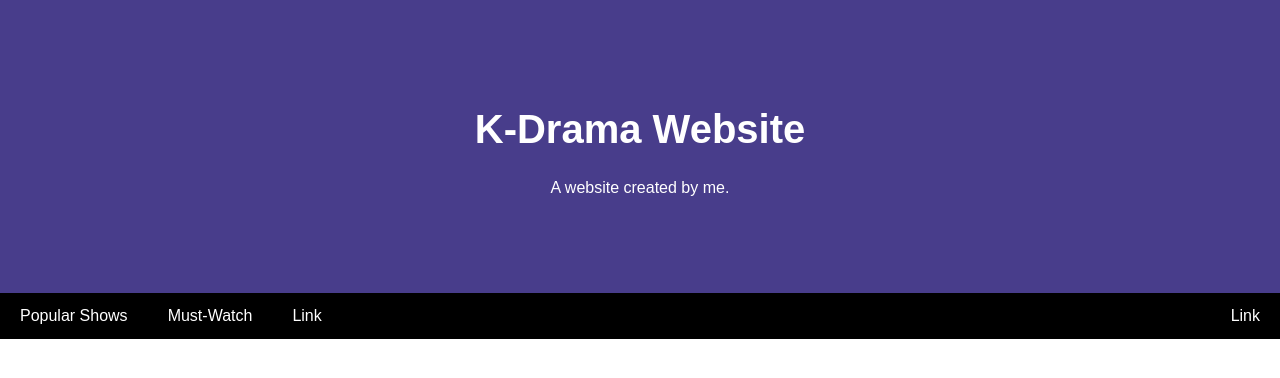
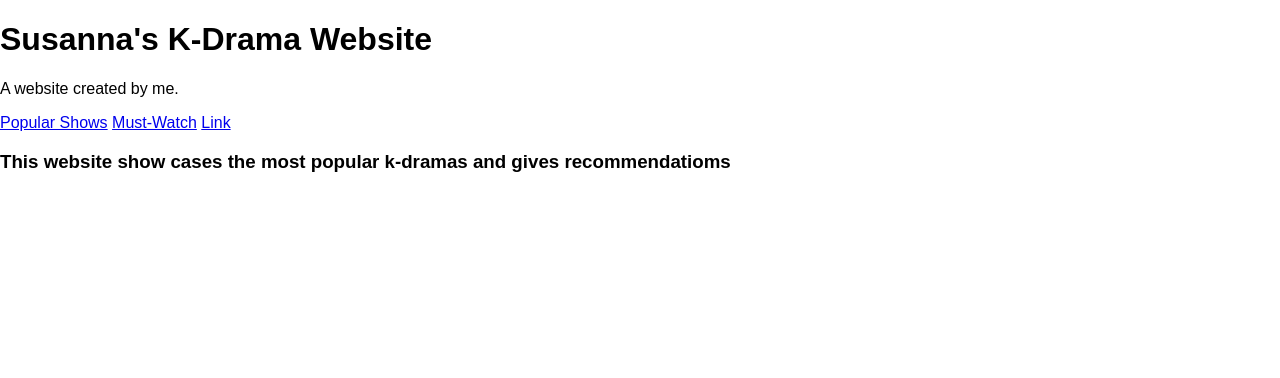
Before and after one commit to Susiexx04/Website, a plain HTML site: page index.html in a window 1280 px wide. Drawn offline with Linux system fonts and the light colour scheme.

Commit message:
changed the layout

```diff
--- a/index.html
+++ b/index.html
@@ -5,66 +5,40 @@
 <head>
   <title> Susanna's K-drama Website </title>
   <meta charset="utf-8">
-  <meta name="viewport" content="width=device-width, initial-scale=1">
-<style>
+ <style>
 body {
   font-family: Arial, Helvetica, sans-serif;
   margin: 0;
-}
+  #PopularShows , #Must-Watch, #Link {
+  height: 700px;
+  }
+   }
+#PopularShows {
+    background-color: #b8b51d;
+  }
+  #Must-Watch {
+    background-color: #423711;
+  }
+  #Link {
+    background-color: #bbb5a7;
+  }
 
-/* Style the header */
-.header {
-  padding: 80px;
-  text-align: center;
-  background: #483D8B;
-  color: white;
-}
 
-/* Increase the font size of the h1 element */
-.header h1 {
-  font-size: 40px;
-}
 
-/* Style the top navigation bar */
-.navbar {
-  overflow: hidden;
-  background-color: #000000;
-}
-
-/* Style the navigation bar links */
-.navbar a {
-  float: left;
-  display: block;
-  color: white;
-  text-align: center;
-  padding: 14px 20px;
-  text-decoration: none;
-}
-
-/* Right-aligned link */
-.navbar a.right {
-  float: right;
-}
-
-/* Change color on hover */
-.navbar a:hover {
-  background-color: #ddd;
-  color: black;
-}
-</style>
+  </style>
 </head>
     <body>
 <div class="header">
-  <h1>K-Drama Website</h1>
+  <h1>Susanna's K-Drama Website</h1>
   <p>A website created by me.</p>
 </div>
 
-<div class="navbar">
-  <a href="#">Popular Shows</a>
-  <a href="#">Must-Watch</a>
-  <a href="#">Link</a>
-  <a href="#" class="right">Link</a>
-</div>
+<a href="#Popular Shows">Popular Shows</a>
+<a href="#Must-Watch">Must-Watch</a>
+<a href="#Link">Link</a>
+  <h3>
+    This website show cases the most popular k-dramas and gives recommendatioms
+      </h3>
 </body>
    </html>
 </html>
```
